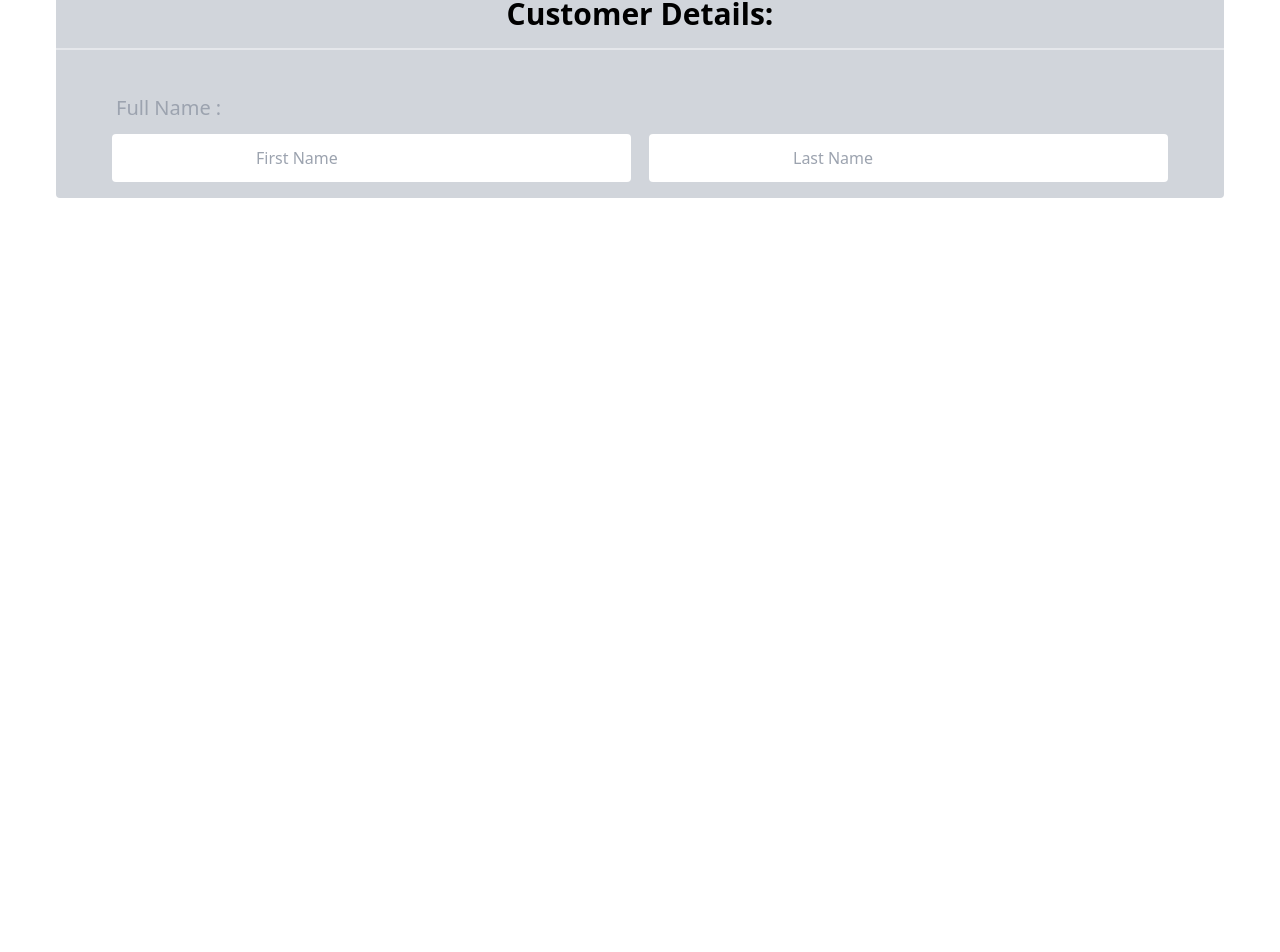
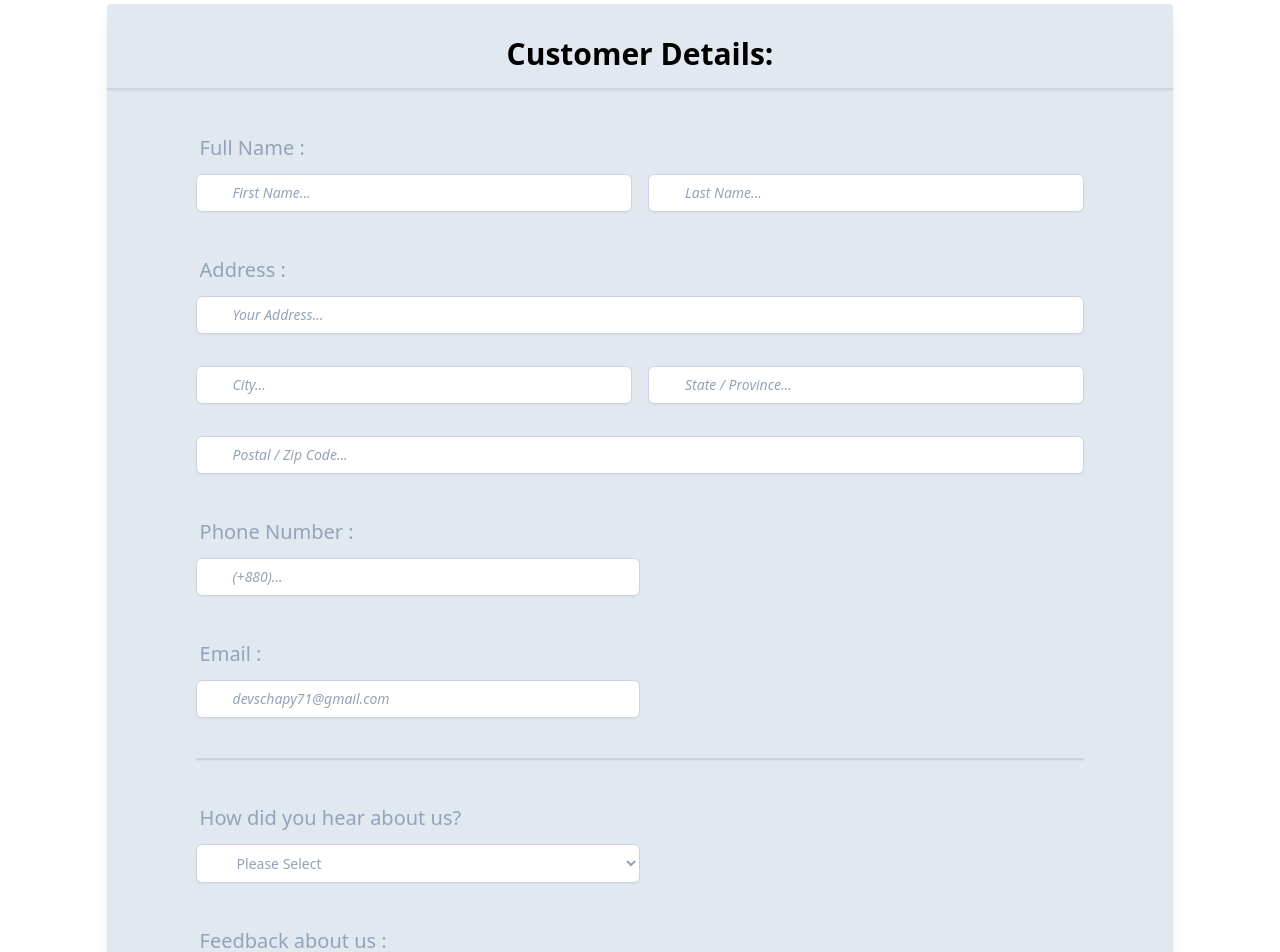
Before and after one commit to UitsHabib/demeed-frontend, a React (Create React App) app: page / in a window 1280 px wide. Shown: the part 148-1100 px from the top of the page. Before the commit the page ends 800 px from the top, so only its background shows below. Built offline with nearby package versions, Linux system fonts and the light colour scheme.

Commit message:
Update form Components

```diff
--- a/src/components/customer-singup-page.js
+++ b/src/components/customer-singup-page.js
@@ -1,27 +1,12 @@
 import React from 'react';
+import FormPage from './form-page';
 import Header from './header';
 
 function SingUp() {
     return (
         <section>
             <Header />
-            <form className='mt-10 mx-14 bg-gray-300 rounded py-4'>
-                <h1 className='text-3xl text-center font-semibold py-4'>Customer Details:</h1>
-                <hr />
-                <hr />
-
-                <div className='mx-14 mt-10'>
-                    <h2 className='text-xl text-gray-400 p-1 pb-3'>Full Name :</h2>
-                    <div className='flex justify-between'>
-                        <div>
-                            <input type="text" className='py-3 px-36 text-left rounded' placeholder='First Name'/>
-                        </div>
-                        <div>
-                            <input type="text" className='py-3 px-36 rounded' placeholder='Last Name'/>
-                        </div>
-                    </div>
-                </div>
-            </form>
+            <FormPage />
 
         </section>
     );
--- /dev/null
+++ b/src/components/form-page.js
@@ -0,0 +1,94 @@
+import React from 'react';
+
+function FormPage() {
+    return (
+        <form>
+            <div className='my-10 container shadow-lg mx-auto bg-slate-200 rounded py-4'>
+                <h1 className='text-3xl text-center font-semibold py-4'>Customer Details:</h1>
+                <div className='h-0.5 shadow-sm bg-slate-300 '></div>
+
+                <div className='w-10/12 mx-auto my-10'>
+                    <h2 className='text-xl text-slate-400 p-1 pb-3'>Full Name :</h2>
+
+                    <div className='flex gap-4'>
+                        <div className='w-6/12'>
+                            <input type="text" className='input-style ' placeholder='First Name...' />
+                        </div>
+                        <div className='w-6/12'>
+                            <input type="text" className='input-style' placeholder='Last Name...' />
+                        </div>
+                    </div>
+                    <div className='mt-10'>
+                        <h2 className='text-xl text-slate-400 p-1 pb-3'>Address :</h2>
+                        <input type="text" className='input-style' placeholder='Your Address...' />
+                        <div className='flex my-8 gap-4'>
+                            <input type="text" className='input-style' placeholder='City...' />
+                            <input type="text" className='input-style' placeholder='State / Province...' />
+                        </div>
+                        <input type="text" className='input-style' placeholder='Postal / Zip Code...' />
+                    </div>
+                    <div className='my-10 space-y-10'>
+                        <div className='w-6/12'>
+                            <h2 className='text-xl text-slate-400 p-1 pb-3'>Phone Number :</h2>
+                            <input type="text" className='input-style' placeholder='(+880)...' />
+                        </div>
+                        <div className='w-6/12'>
+                            <h2 className='text-xl text-slate-400 p-1 pb-3'>Email :</h2>
+                            <input type="text" className='input-style' placeholder='devschapy71@gmail.com' />
+                        </div>
+                    </div>
+
+                    <div className='h-0.5 shadow-sm bg-slate-300 my-10'></div>
+
+                    <div className='w-6/12 my-10'>
+                        <h2 className='text-xl text-slate-400 p-1 pb-3'>How did you hear about us?</h2>
+                        <select className='input-style text-slate-400' name='select'>
+                            <option value="please select" key="">Please Select</option>
+                            <option value="newspaper" key="">Newspaper</option>
+                            <option value="internet" key="">Internet</option>
+                            <option value="others" key="">Others...</option>
+                        </select>
+                    </div>
+                    <div className='my-10 space-y-10'>
+                        <div>
+                            <h2 className='text-xl text-slate-400 p-1 pb-3'>Feedback about us :</h2>
+                            <textarea className='input-style' cols="30" rows="8"></textarea>
+                        </div>
+                        <div>
+                            <h2 className='text-xl text-slate-400 p-1 pb-3'>Suggestions if any for further improvement :</h2>
+                            <textarea className='input-style' cols="30" rows="8" placeholder='Anything Hare...'></textarea>
+                        </div>
+                    </div>
+                    <div className='my-10'>
+                        <h2 className='text-xl text-slate-400 p-1 pb-3'>Will you be willing to recommend us?</h2>
+                        <div className='p-1 flex gap-2'>
+                            <input className='text-slate-400 block' type="radio" />
+                            <label className='text-slate-500 block'>Yes</label>
+                        </div>
+                        <div className='p-1 flex gap-2'>
+                            <input className='text-slate-400 block' type="radio" />
+                            <label className='text-slate-500 block'>Maybe</label>
+                        </div>
+                        <div className='p-1 flex gap-2'>
+                            <input className='text-slate-400 block' type="radio" />
+                            <label className='text-slate-500 block'>No</label>
+                        </div>
+                    </div>
+
+                    <div className='h-0.5 shadow-sm bg-slate-300 my-10'></div>
+
+                    <input className='submit' type="submit" />
+
+
+
+                </div>
+
+
+
+
+            </div>
+        </form>
+    );
+}
+
+export default FormPage;
--- a/src/components/header.js
+++ b/src/components/header.js
@@ -2,8 +2,8 @@ import React from 'react';
 
 function Header() {
     return (
-        <header>
-            <div className="py-5 px-14 bg-gray-400 flex justify-between">
+        <header className='bg-slate-300 shadow-md'>
+            <div className="container mx-auto flex justify-between py-10">
                 <h1 className="text-2xl">Customer Registration Form</h1>
                 <h1 className="text-2xl">Sing In</h1>
             </div>
--- a/src/css/index.css
+++ b/src/css/index.css
@@ -1,3 +1,17 @@
 @tailwind base;
 @tailwind components;
 @tailwind utilities;
+
+
+
+@layer components {
+    .container {
+        @apply w-10/12
+    }
+    .input-style {
+        @apply placeholder:italic placeholder:text-slate-400 block bg-white w-full border border-slate-300 rounded-md py-2 pl-9 pr-3 shadow-sm focus:outline-none focus:border-sky-500 focus:ring-sky-500 focus:ring-1 sm:text-sm
+    }
+    .submit{
+        @apply text-slate-600 font-bold block bg-slate-300 border border-slate-300 rounded-md py-3 px-28 shadow-sm focus:outline-none focus:border-sky-500 focus:ring-sky-500 focus:ring-1 sm:text-sm
+    }
+}
```
